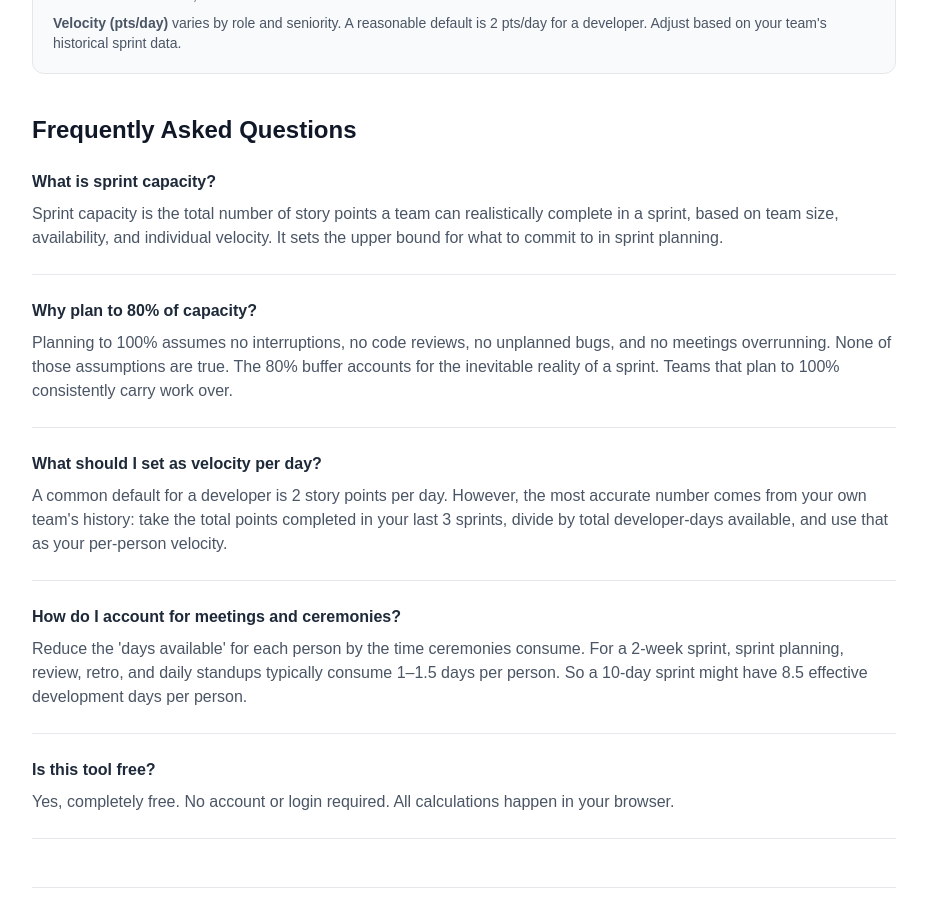
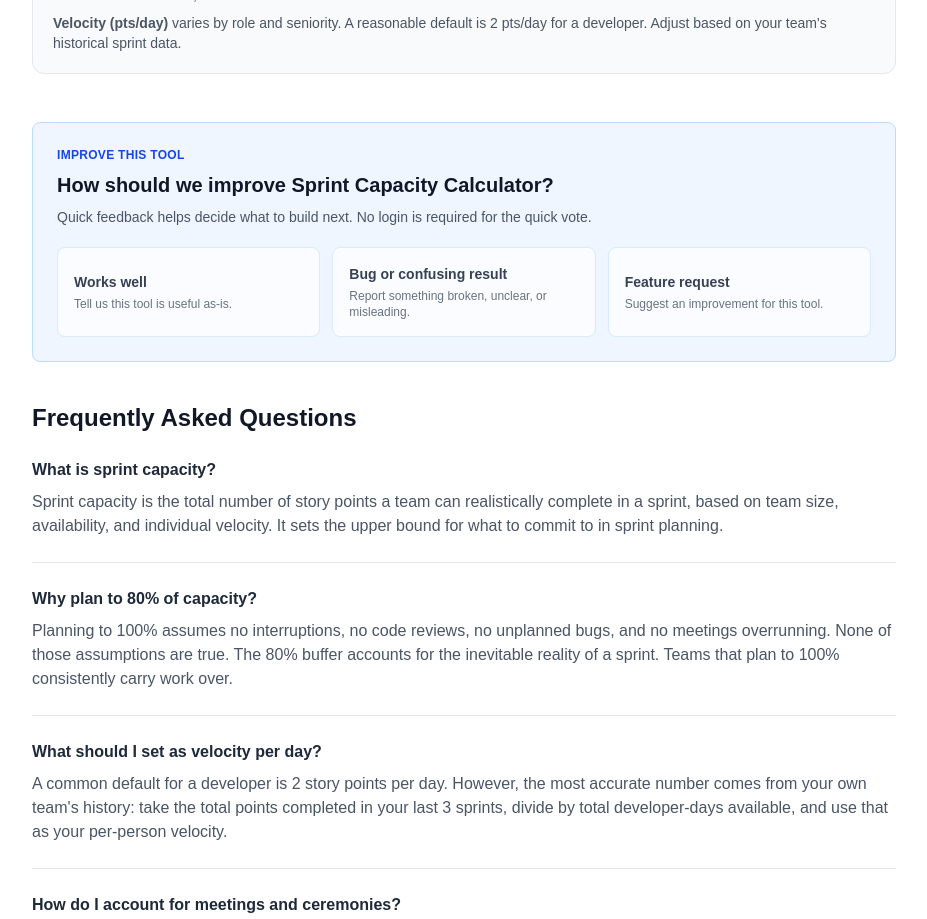
Before and after one commit to ahmedul/agile-tool-hub, a Next.js app: page /tools/sprint-capacity-calculator in a window 1280 px wide. Shown: the part 1080-1999 px from the top of the page, without its empty margins (176-1103 px from the left). Built offline with nearby package versions, Linux system fonts and the light colour scheme; no server answers.

Commit message:
Add tool feedback pilot

```diff
--- a/src/app/tools/sprint-capacity-calculator/page.tsx
+++ b/src/app/tools/sprint-capacity-calculator/page.tsx
@@ -4,6 +4,7 @@ import SprintCapacityCalculator from "@/components/SprintCapacityCalculator";
 import Breadcrumbs from "@/components/Breadcrumbs";
 import FAQ from "@/components/FAQ";
 import JsonLd from "@/components/JsonLd";
+import ToolFeedbackPanel from "@/components/ToolFeedbackPanel";
 import { buildMetadata } from "@/lib/seo";
 
 export const metadata: Metadata = buildMetadata({
@@ -74,6 +75,8 @@ export default function SprintCapacityPage() {
 
         <SprintCapacityCalculator />
 
+        <ToolFeedbackPanel toolName="Sprint Capacity Calculator" toolSlug="sprint-capacity-calculator" />
+
         <FAQ items={faqItems} />
 
         <div className="mt-12 pt-8 border-t border-gray-200">
--- /dev/null
+++ b/src/components/ToolFeedbackPanel.tsx
@@ -0,0 +1,181 @@
+"use client";
+
+import { useMemo, useState } from "react";
+import { trackEvent } from "@/lib/analytics";
+
+type FeedbackKind = "worked" | "issue" | "feature";
+
+interface ToolFeedbackPanelProps {
+  toolName: string;
+  toolSlug: string;
+}
+
+const feedbackOptions: Array<{
+  id: FeedbackKind;
+  label: string;
+  description: string;
+}> = [
+  {
+    id: "worked",
+    label: "Works well",
+    description: "Tell us this tool is useful as-is.",
+  },
+  {
+    id: "issue",
+    label: "Bug or confusing result",
+    description: "Report something broken, unclear, or misleading.",
+  },
+  {
+    id: "feature",
+    label: "Feature request",
+    description: "Suggest an improvement for this tool.",
+  },
+];
+
+export default function ToolFeedbackPanel({ toolName, toolSlug }: ToolFeedbackPanelProps) {
+  const [selected, setSelected] = useState<FeedbackKind | null>(null);
+  const [message, setMessage] = useState("");
+  const [submitted, setSubmitted] = useState(false);
+  const pageUrl = `https://agiletoolhub.com/tools/${toolSlug}`;
+
+  const selectedOption = feedbackOptions.find((option) => option.id === selected);
+  const trimmedMessage = message.trim();
+  const issueTitle = selectedOption
+    ? `${toolName} feedback: ${selectedOption.label}`
+    : `${toolName} feedback`;
+
+  const githubIssueUrl = useMemo(() => {
+    const body = [
+      `Tool: ${toolName}`,
+      `Page: ${pageUrl}`,
+      `Feedback type: ${selectedOption?.label ?? "Not selected"}`,
+      "",
+      "What happened or what should improve?",
+      trimmedMessage || "[Add details here]",
+    ].join("\n");
+
+    const params = new URLSearchParams({
+      title: issueTitle,
+      body,
+    });
+
+    return `https://github.com/ahmedul/agile-tool-hub/issues/new?${params.toString()}`;
+  }, [issueTitle, pageUrl, selectedOption?.label, toolName, trimmedMessage]);
+
+  function selectFeedback(kind: FeedbackKind) {
+    setSelected(kind);
+    setSubmitted(false);
+    trackEvent("tool_feedback_selected", {
+      tool: toolSlug,
+      feedback_type: kind,
+    });
+  }
+
+  function submitQuickFeedback() {
+    if (!selected) return;
+
+    trackEvent("tool_feedback_submitted", {
+      tool: toolSlug,
+      feedback_type: selected,
+      has_details: trimmedMessage.length > 0,
+      detail_length: Math.min(trimmedMessage.length, 500),
+    });
+    setSubmitted(true);
+  }
+
+  function trackDetailedRequest() {
+    if (!selected) return;
+
+    trackEvent("tool_feedback_github_issue_opened", {
+      tool: toolSlug,
+      feedback_type: selected,
+      has_details: trimmedMessage.length > 0,
+    });
+  }
+
+  return (
+    <section className="mt-12 rounded-lg border border-blue-200 bg-blue-50 p-6">
+      <div className="flex flex-col gap-2">
+        <span className="text-xs font-semibold uppercase tracking-wide text-blue-700">
+          Improve this tool
+        </span>
+        <h2 className="text-xl font-bold text-gray-900">How should we improve {toolName}?</h2>
+        <p className="max-w-2xl text-sm text-gray-600">
+          Quick feedback helps decide what to build next. No login is required for the quick vote.
+        </p>
+      </div>
+
+      <div className="mt-5 grid grid-cols-1 gap-3 sm:grid-cols-3">
+        {feedbackOptions.map((option) => {
+          const active = selected === option.id;
+
+          return (
+            <button
+              key={option.id}
+              type="button"
+              onClick={() => selectFeedback(option.id)}
+              className={[
+                "rounded-lg border p-4 text-left transition-colors",
+                active
+                  ? "border-blue-600 bg-white text-blue-900"
+                  : "border-blue-100 bg-white/70 text-gray-700 hover:border-blue-300 hover:bg-white",
+              ].join(" ")}
+            >
+              <span className="block text-sm font-semibold">{option.label}</span>
+              <span className="mt-1 block text-xs text-gray-500">{option.description}</span>
+            </button>
+          );
+        })}
+      </div>
+
+      {selected && (
+        <div className="mt-5 rounded-lg border border-blue-100 bg-white p-4">
+          <label htmlFor={`${toolSlug}-feedback`} className="block text-sm font-semibold text-gray-800">
+            Optional details
+          </label>
+          <textarea
+            id={`${toolSlug}-feedback`}
+            value={message}
+            onChange={(event) => {
+              setMessage(event.target.value.slice(0, 600));
+              setSubmitted(false);
+            }}
+            placeholder="Example: Add a meeting-time deduction field, or explain how velocity per day should be chosen."
+            rows={3}
+            className="mt-2 w-full rounded-lg border border-gray-300 px-3 py-2 text-sm text-gray-900 focus:outline-none focus:ring-2 focus:ring-blue-500"
+          />
+
+          <div className="mt-4 flex flex-col gap-3 sm:flex-row sm:items-center sm:justify-between">
+            <div className="text-xs text-gray-500">
+              Quick feedback records the category only. Detailed requests open a prefilled GitHub issue.
+            </div>
+            <div className="flex flex-wrap gap-2">
+              <button
+                type="button"
+                onClick={submitQuickFeedback}
+                className="rounded-lg bg-blue-600 px-4 py-2 text-sm font-semibold text-white transition-colors hover:bg-blue-700"
+              >
+                Submit quick feedback
+              </button>
+              <a
+                href={githubIssueUrl}
+                target="_blank"
+                rel="noopener noreferrer"
+                onClick={trackDetailedRequest}
+                className="rounded-lg border border-blue-200 px-4 py-2 text-sm font-semibold text-blue-700 transition-colors hover:bg-blue-50"
+              >
+                Open detailed request
+              </a>
+            </div>
+          </div>
+
+          {submitted && (
+            <p className="mt-3 text-sm font-medium text-green-700">
+              Thanks. We will use this signal to decide which tool improvements to build next.
+            </p>
+          )}
+        </div>
+      )}
+    </section>
+  );
+}
```
